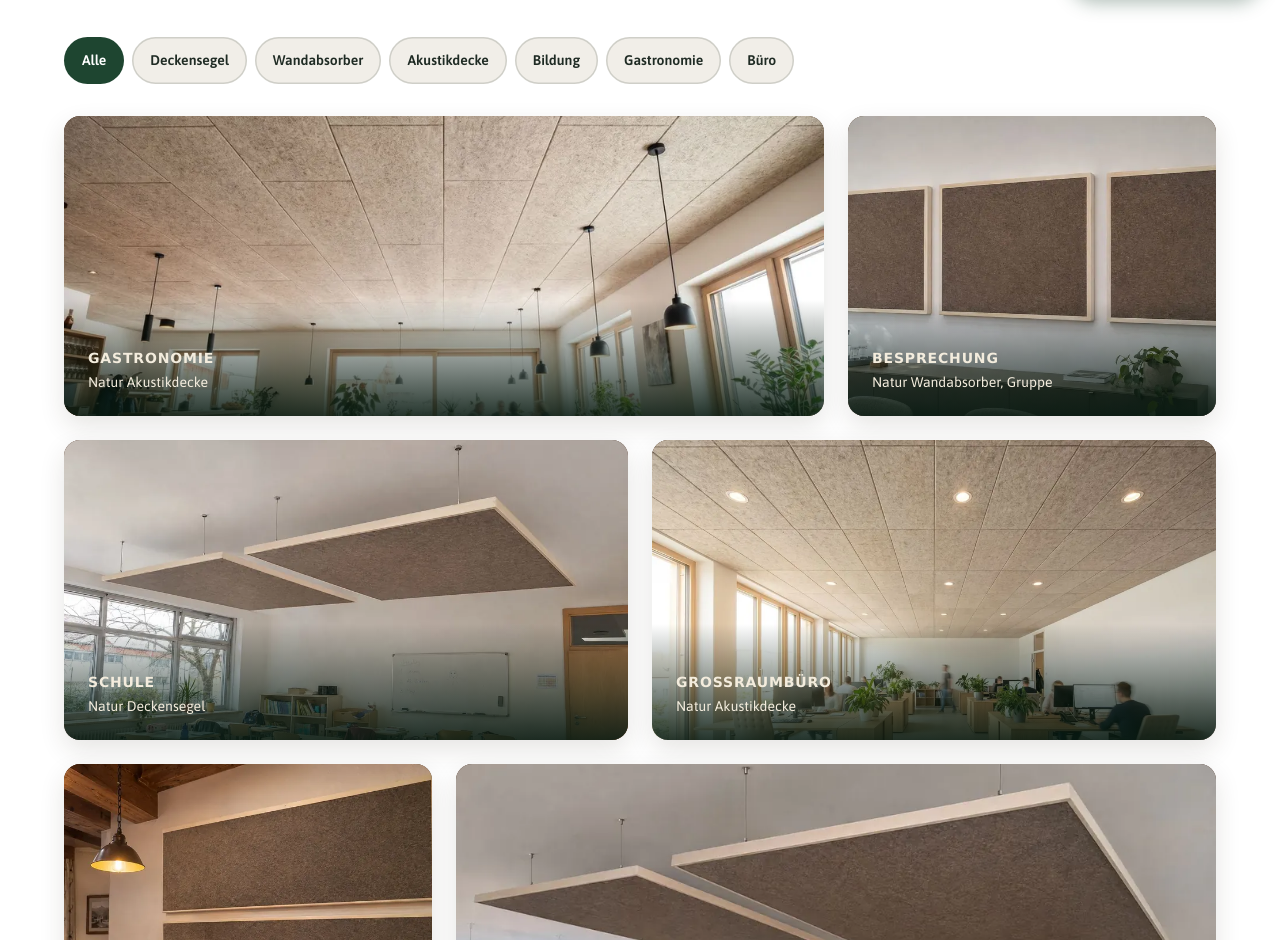
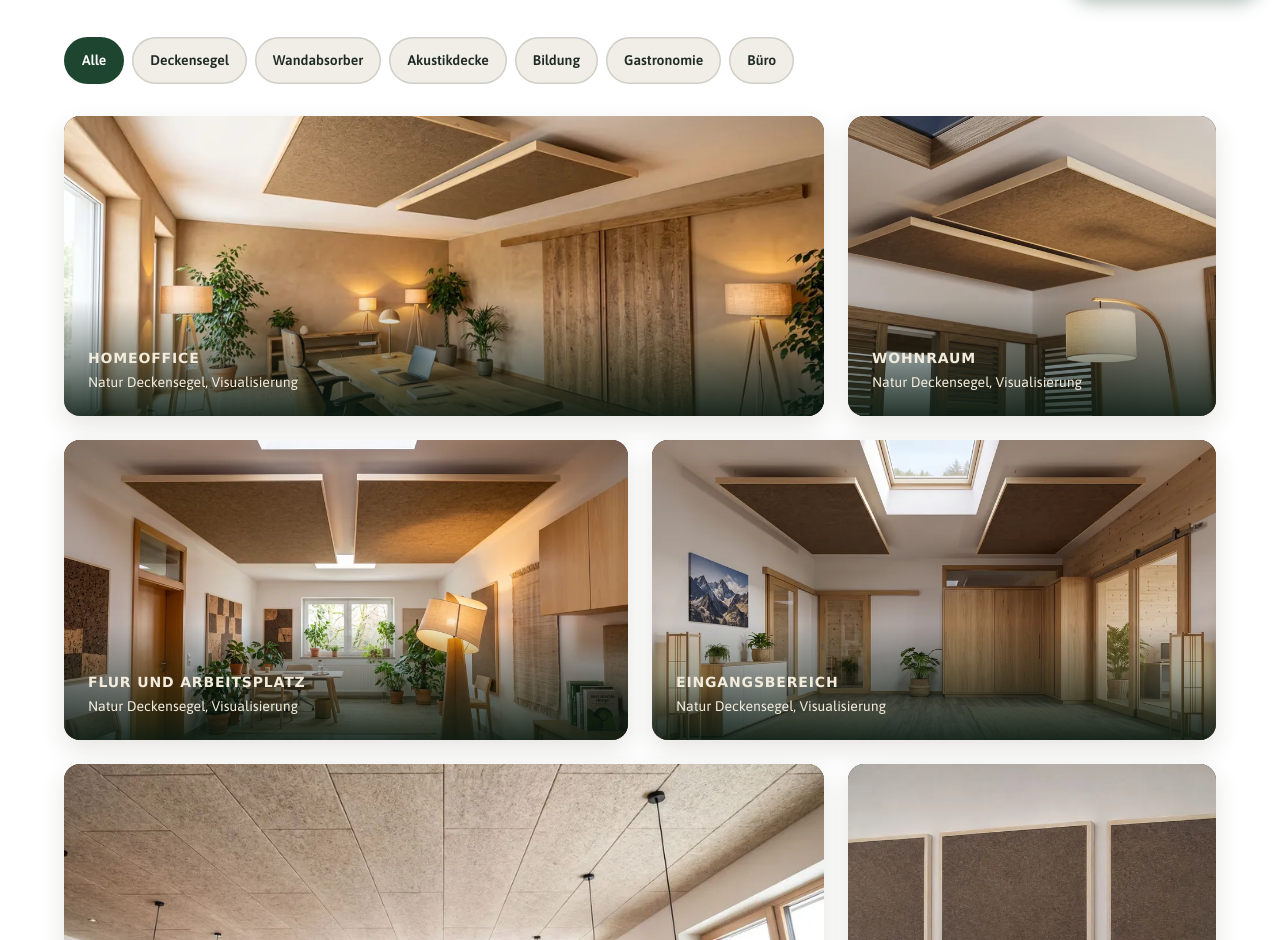
Before and after one commit to ZieglerSchallschutzGmbH/zss-media, a plain HTML site: page natur/referenzen.html in a window 1280 px wide. Shown: the part 785-1725 px from the top of the page. Drawn offline with Linux system fonts and the light colour scheme.

Commit message:
NATUR-Website Vorschau aktualisiert

```diff
--- a/natur/referenzen.html
+++ b/natur/referenzen.html
@@ -74,6 +74,10 @@
     <button type="button" data-filter="buero" aria-pressed="false">Büro</button>
   </div>
   <div class="site-gallery">
+    <figure class="site-ref site-ref--wide reveal" data-cat="segel buero" data-zoom><img srcset="assets/img/referenzen/segel-homeoffice-480.webp 480w, assets/img/referenzen/segel-homeoffice-960.webp 960w, assets/img/referenzen/segel-homeoffice-1600.webp 1600w" sizes="(max-width: 760px) 100vw, 50vw" decoding="async" src="assets/img/referenzen/segel-homeoffice.jpg" alt="Homeoffice mit Massivholztisch und zwei Natur Deckensegeln" width="2000" height="1116" loading="lazy"><figcaption><strong>Homeoffice</strong>Natur Deckensegel, Visualisierung</figcaption></figure>
+    <figure class="site-ref reveal" data-cat="segel" data-zoom><img srcset="assets/img/referenzen/segel-wohnraum-480.webp 480w, assets/img/referenzen/segel-wohnraum-960.webp 960w, assets/img/referenzen/segel-wohnraum-1600.webp 1600w" sizes="(max-width: 760px) 100vw, 50vw" decoding="async" src="assets/img/referenzen/segel-wohnraum.jpg" alt="Zwei Natur Deckensegel über einem Wohnraum mit Holzfensterläden und Stehlampe" width="2000" height="1116" loading="lazy"><figcaption><strong>Wohnraum</strong>Natur Deckensegel, Visualisierung</figcaption></figure>
+    <figure class="site-ref site-ref--half reveal" data-cat="segel buero" data-zoom><img srcset="assets/img/referenzen/segel-flur-arbeitsplatz-480.webp 480w, assets/img/referenzen/segel-flur-arbeitsplatz-960.webp 960w, assets/img/referenzen/segel-flur-arbeitsplatz-1600.webp 1600w" sizes="(max-width: 760px) 100vw, 50vw" decoding="async" src="assets/img/referenzen/segel-flur-arbeitsplatz.jpg" alt="Zwei Natur Deckensegel in einem hellen Flur mit Arbeitsplatz am Fenster" width="2000" height="1116" loading="lazy"><figcaption><strong>Flur und Arbeitsplatz</strong>Natur Deckensegel, Visualisierung</figcaption></figure>
+    <figure class="site-ref site-ref--half reveal" data-cat="segel" data-zoom><img srcset="assets/img/referenzen/segel-eingang-480.webp 480w, assets/img/referenzen/segel-eingang-960.webp 960w, assets/img/referenzen/segel-eingang-1600.webp 1600w" sizes="(max-width: 760px) 100vw, 50vw" decoding="async" src="assets/img/referenzen/segel-eingang.jpg" alt="Zwei Natur Deckensegel neben einem Dachfenster in einem Eingangsbereich mit Holzschiebetüren" width="2000" height="1116" loading="lazy"><figcaption><strong>Eingangsbereich</strong>Natur Deckensegel, Visualisierung</figcaption></figure>
     <figure class="site-ref site-ref--wide reveal" data-cat="decke gastro" data-zoom><img srcset="assets/img/referenzen/cafe-decke-480.webp 480w, assets/img/referenzen/cafe-decke-960.webp 960w, assets/img/referenzen/cafe-decke-1600.webp 1600w" sizes="(max-width: 760px) 100vw, 50vw" decoding="async" width="1600" height="1074" src="assets/img/referenzen/cafe-decke.jpg" alt="Café mit vollflächiger Natur Akustikdecke, grüne Bänke, Eichentische, Pendelleuchten" loading="lazy"><figcaption><strong>Gastronomie</strong>Natur Akustikdecke</figcaption></figure>
     <figure class="site-ref reveal" data-cat="wand buero" data-zoom><img srcset="assets/img/referenzen/besprechung-wand-480.webp 480w, assets/img/referenzen/besprechung-wand-960.webp 960w, assets/img/referenzen/besprechung-wand-1600.webp 1600w" sizes="(max-width: 760px) 100vw, 50vw" decoding="async" width="1600" height="900" src="assets/img/referenzen/besprechung-wand.jpg" alt="Drei Natur Wandabsorber über einem Sideboard in einem Besprechungsraum" loading="lazy"><figcaption><strong>Besprechung</strong>Natur Wandabsorber, Gruppe</figcaption></figure>
     <figure class="site-ref site-ref--half reveal" data-cat="segel bildung" data-zoom><img srcset="assets/img/referenzen/schule-klasse-segel-480.webp 480w, assets/img/referenzen/schule-klasse-segel-960.webp 960w, assets/img/referenzen/schule-klasse-segel-1600.webp 1600w" sizes="(max-width: 760px) 100vw, 50vw" decoding="async" width="1600" height="900" src="assets/img/referenzen/schule-klasse-segel.jpg" alt="Zwei Natur Deckensegel in einem Klassenzimmer" loading="lazy"><figcaption><strong>Schule</strong>Natur Deckensegel</figcaption></figure>
```
Also changed, not shown: natur/deckensegel.html (+4 -0 lines), natur/assets/img/referenzen/segel-eingang-1600.webp (added), natur/assets/img/referenzen/segel-eingang-480.webp (added), natur/assets/img/referenzen/segel-eingang-960.webp (added), natur/assets/img/referenzen/segel-eingang.jpg (added), natur/assets/img/referenzen/segel-flur-arbeitsplatz-1600.webp (added), natur/assets/img/referenzen/segel-flur-arbeitsplatz-480.webp (added), natur/assets/img/referenzen/segel-flur-arbeitsplatz-960.webp (added), natur/assets/img/referenzen/segel-flur-arbeitsplatz.jpg (added), natur/assets/img/referenzen/segel-homeoffice-1600.webp (added), natur/assets/img/referenzen/segel-homeoffice-480.webp (added), natur/assets/img/referenzen/segel-homeoffice-960.webp (added), natur/assets/img/referenzen/segel-homeoffice.jpg (added), natur/assets/img/referenzen/segel-wohnraum-1600.webp (added), 3 more files.
